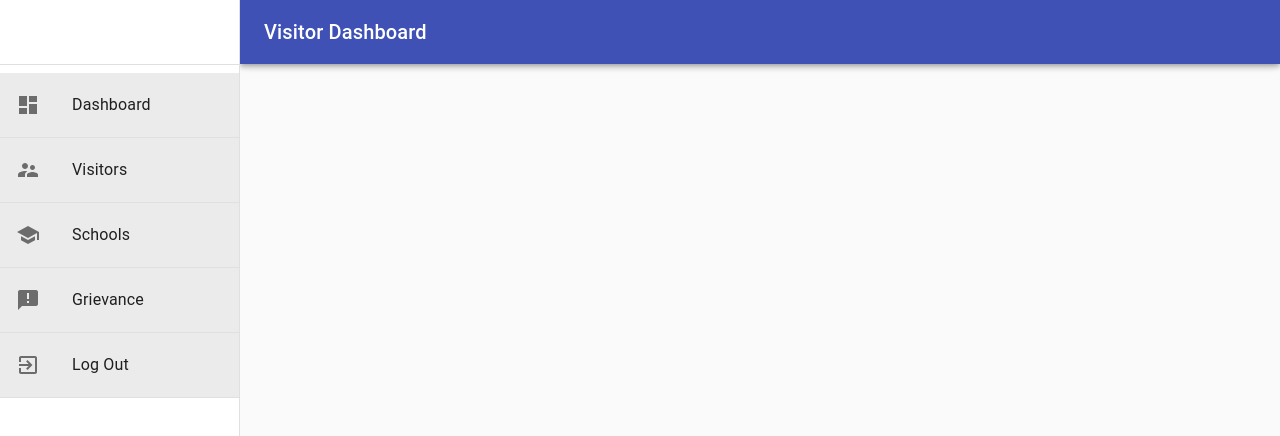
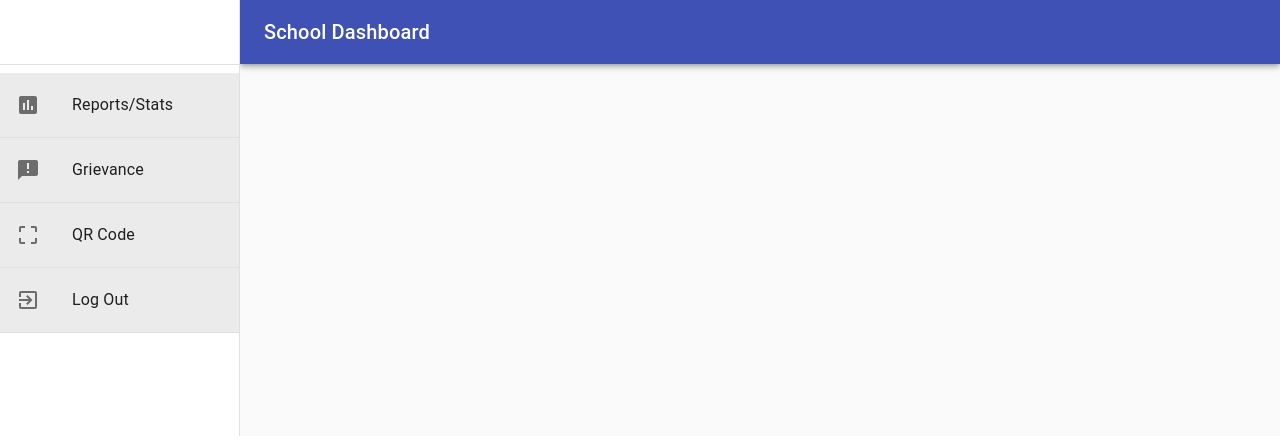
Before and after one commit to amrittheengineer/smart-india-hackathon-2020-web-portals, a React (Create React App) app: page / in a window 1280 px wide. Shown: the top 436 px of the page. Built offline with nearby package versions, Linux system fonts and the light colour scheme.

Commit message:
Added SchoolGrievencePage

```diff
--- a/src/App.js
+++ b/src/App.js
@@ -5,7 +5,7 @@ import SchoolPage from "./Pages/SchoolPage";
 function App() {
   return (
     <div>
-      <EducationalOfficerPage />
+      <SchoolPage />
     </div>
   );
 }
--- /dev/null
+++ b/src/Pages/SchoolGrievencePage.js
@@ -0,0 +1,16 @@
+import React from "react";
+import AddGrievenceButton from "../Components/AddGrievenceButton";
+import GrievenceCard from "../Components/GrievenceCard";
+
+export default function SchoolGrievencePage() {
+    return(
+        <div>
+            <AddGrievenceButton />
+            <br />
+            <h2>List of Previous Grievence</h2>
+            <GrievenceCard />
+            <br />
+            <GrievenceCard />
+        </div>
+    );
+}
--- a/src/Pages/SchoolPage.js
+++ b/src/Pages/SchoolPage.js
@@ -15,6 +15,7 @@ import CropFreeIcon from "@material-ui/icons/CropFree";
 import AnnouncementIcon from "@material-ui/icons/Announcement";
 import ExitToAppIcon from "@material-ui/icons/ExitToApp";
 import SidebarItem from "../Components/SidebarItem";
+import SchoolGrievencePage from "./SchoolGrievencePage";
 
 const drawerWidth = 240;
 
@@ -145,6 +146,8 @@ function ResponsiveDrawer(props) {
       </nav>
       <main className={classes.content}>
         <div className={classes.toolbar} />
+          {/*Uncomment below to view the page,Router should be used here*/}
+          {/*<SchoolGrievencePage />*/}
       </main>
     </div>
   );
```
